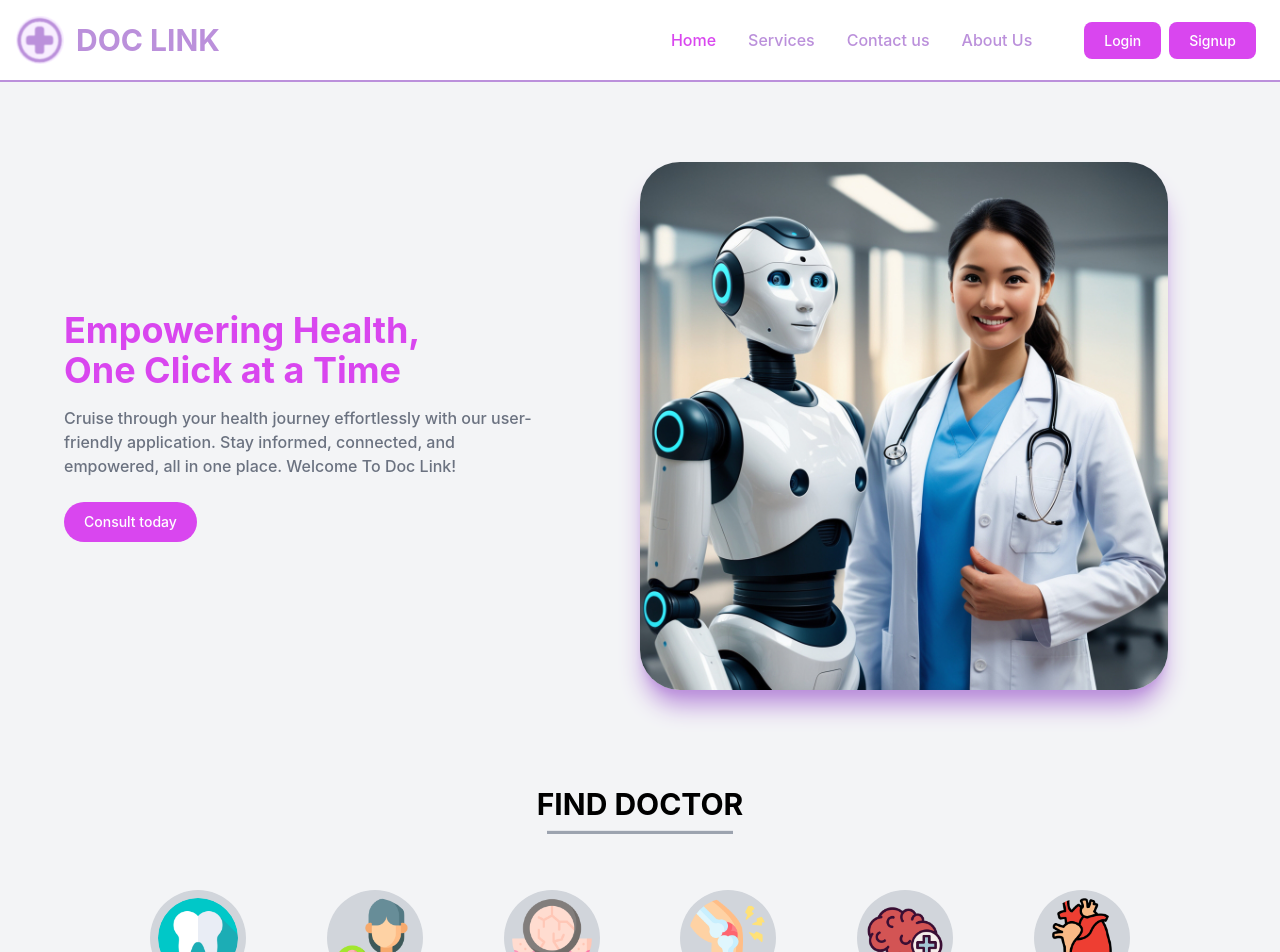
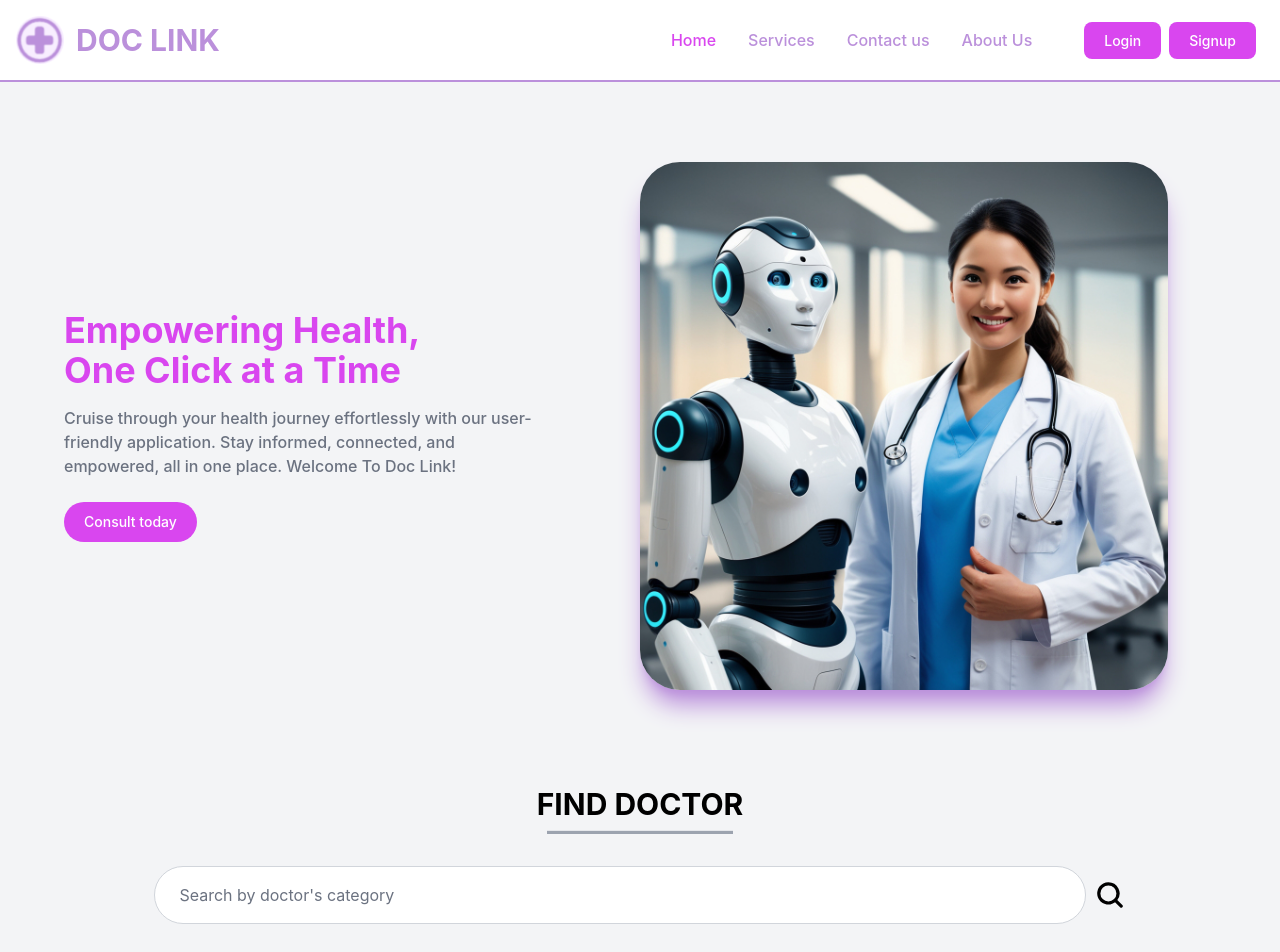
Before and after one commit to eishaa-e/doc-link-fyp, a React (Create React App) app in the folder frontend/: page / in a window 1280 px wide. Shown: the top 952 px of the page. Built offline with nearby package versions, Linux system fonts and the light colour scheme; no server answers.

Commit message:
search-doc

```diff
--- a/frontend/src/screens/Home.jsx
+++ b/frontend/src/screens/Home.jsx
@@ -1,7 +1,9 @@
 import React from "react";
+import { useState } from "react";
 
 import img from "../assets/backgroundImg/LandingPageImg1.jpg";
-import {Feedback} from "../components/Feedback";
+import searchIcon from "../assets/icons/search-icon.svg";
+import { Feedback } from "../components/Feedback";
 import Services from "./Services";
 import dentistIcon from "../assets/icons/dentist-icon.png";
 import gynecologistIcon from "../assets/icons/gynecologist-icon.png";
@@ -10,10 +12,11 @@ import orthopedicIcon from "../assets/icons/orthopedic-icon.png";
 import neurologistIcon from "../assets/icons/neurologist-icon.png";
 import cardiologistIcon from "../assets/icons/cardiologist-icon.png";
 import FeedbackForm from "../components/FeedbackForm";
-import {useNavigate} from "react-router-dom";
+import { useNavigate } from "react-router-dom";
 
 function Home() {
   const navigate = useNavigate();
+  const [searchQuery, setSearchQuery] = useState("");
 
   const specializations = [
     {
@@ -43,7 +46,12 @@ function Home() {
   ];
 
   const handleSpecializationClick = (specialization) => {
-        navigate("/find-doctor", {state: {specialization}}); // Pass the selected specialization using state
+    navigate("/find-doctor", { state: { specialization } }); // Pass the selected specialization using state
+  };
+
+  const handleDoctorSearch = () => {
+    let specialization = searchQuery.toLowerCase();
+    navigate("/find-doctor", { state: { specialization } }); // Pass the selected specialization using state
   };
 
   return (
@@ -51,30 +59,45 @@ function Home() {
       <div className="w-full max-w-6xl flex flex-col md:flex-row justify-center items-center mt-20">
         <div className="flex-1">
           <h1 className="text-4xl font-bold text-fuchsia-500">
-                        Empowering Health, <br/>
+            Empowering Health, <br />
             One Click at a Time
           </h1>
           <p className="font-medium w-5/6 mt-4 text-gray-500">
             Cruise through your health journey effortlessly with our
-                        user-friendly application. Stay informed, connected, and
-                        empowered, all in one place. Welcome To Doc Link!
+            user-friendly application. Stay informed, connected, and empowered,
+            all in one place. Welcome To Doc Link!
           </p>
-                    <button
-                        className="w-50 mt-6 text-white bg-fuchsia-500 hover:bg-fuchsia-400 focus:ring-4 focus:outline-none focus:ring-primary-300 font-medium rounded-full text-sm px-5 py-2.5 text-center dark:bg-primary-600 dark:hover:bg-primary-700 dark:focus:ring-primary-800">
+          <button className="w-50 mt-6 text-white bg-fuchsia-500 hover:bg-fuchsia-400 focus:ring-4 focus:outline-none focus:ring-primary-300 font-medium rounded-full text-sm px-5 py-2.5 text-center dark:bg-primary-600 dark:hover:bg-primary-700 dark:focus:ring-primary-800">
             Consult today
           </button>
         </div>
         <div className="flex-1 md:mt-0">
-                    <img src={img} alt="Health illustration"
-                         className="w-11/12 rounded-[2.5rem] shadow-xl shadow-light-orchid"/>
+          <img
+            src={img}
+            alt="Health illustration"
+            className="w-11/12 rounded-[2.5rem] shadow-xl shadow-light-orchid"
+          />
         </div>
       </div>
 
       <div className="flex flex-col justify-center items-center mt-20">
-                <h2 className="text-3xl font-bold mt-4 mb-2">
-                    FIND DOCTOR
-                </h2>
-                <hr className="w-2/12 h-1 bg-gray-400 mb-4"/>
+        <h2 className="text-3xl font-bold mt-4 mb-2">FIND DOCTOR</h2>
+        <hr className="w-2/12 h-1 bg-gray-400 mb-4" />
+
+        <form className=" w-full flex justify-center items-center gap-2 my-4">
+          <input
+            type="text"
+            placeholder="Search by doctor's category"
+            className="w-10/12 px-6 py-4 rounded-full border border-gray-300 focus:outline-none focus:ring-2 focus:ring-fuchsia-500"
+            onChange={(e) => {
+              e.preventDefault();
+              setSearchQuery(e.target.value);
+            }}
+          />
+          <button onClick={handleDoctorSearch}>
+            <img src={searchIcon} className="w-8 h-8 " />
+          </button>
+        </form>
 
         <div className="my-10 px-10 grid grid-cols-6 items-center gap-6 mb-10">
           {specializations.map((specialization, index) => (
@@ -96,14 +119,14 @@ function Home() {
         </div>
       </div>
 
-            <Services/>
+      <Services />
 
       <div className="w-full max-w-6xl mb-5 px-10 flex justify-center items-center">
-                <Feedback/>
+        <Feedback />
       </div>
 
       <div className="w-full max-w-6xl my-5 p-10 flex justify-center items-center">
-                <FeedbackForm/>
+        <FeedbackForm />
       </div>
     </div>
   );
```
Also changed, not shown: frontend/src/assets/icons/search-icon.svg (added). Lines whose indentation alone changed are shown as unchanged.
